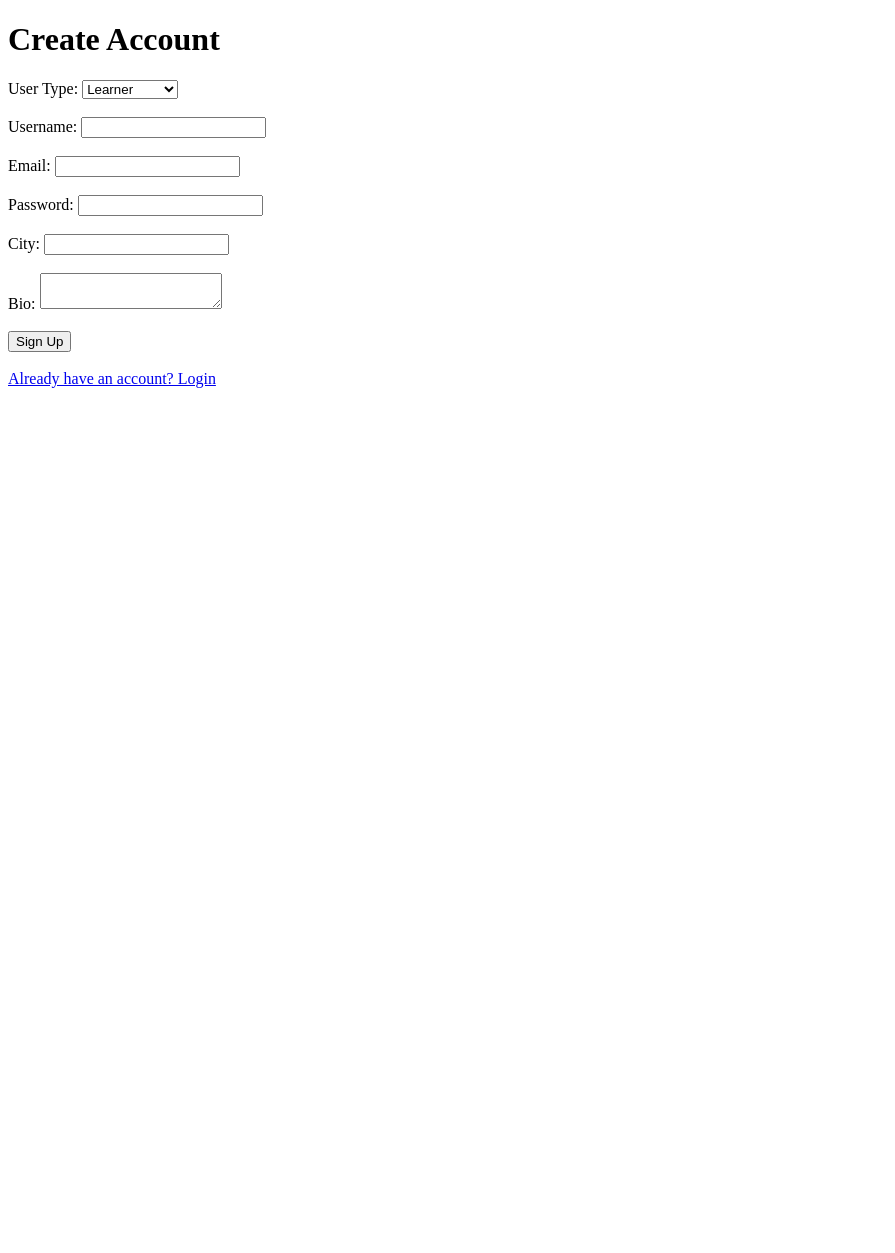
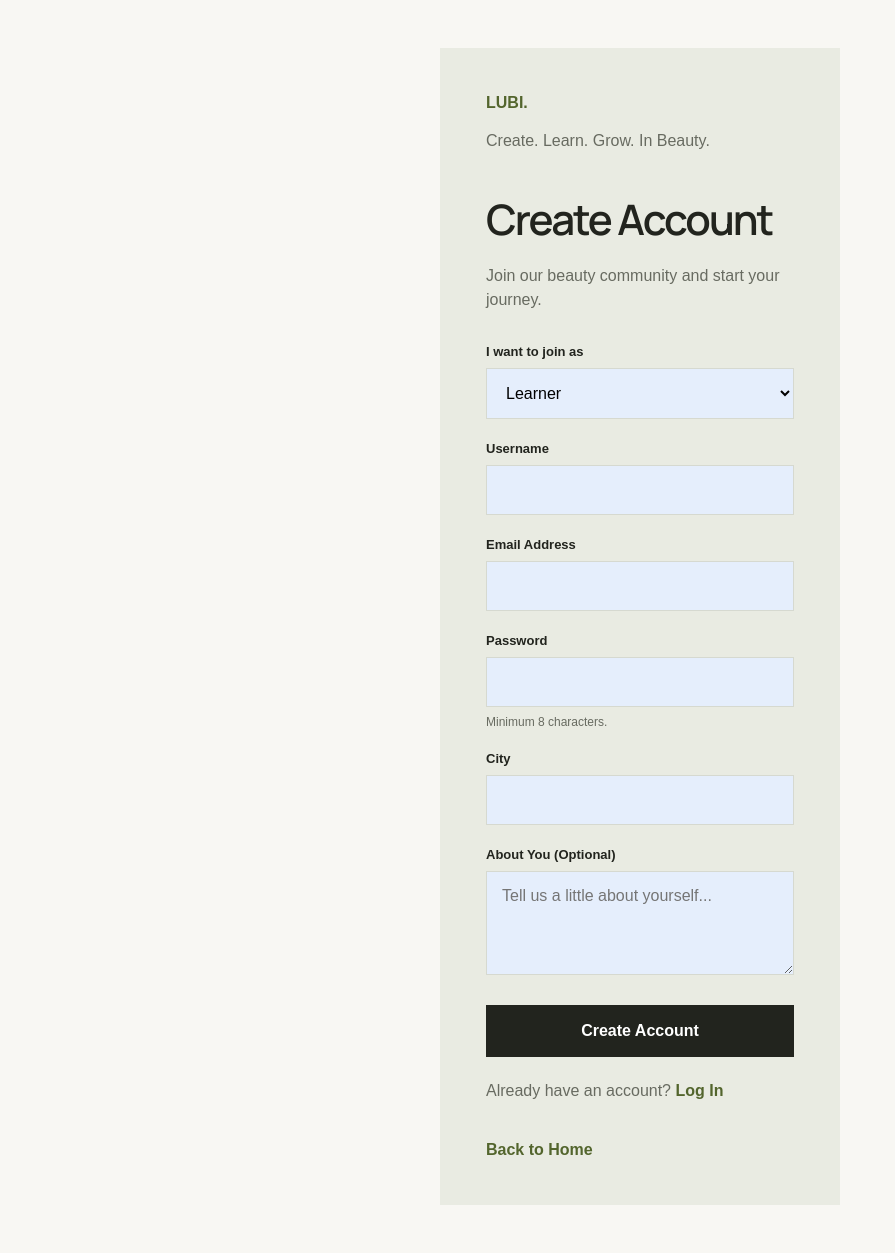
Before and after one commit to Polinab0/LUBI, a PHP site: page /register.php in a window 1280 px wide. Shown: the whole page, without its empty margins (0-895 px from the left). Before the commit the page ends 388 px from the top, so only its background shows below. Run offline with PHP 8.4, Linux system fonts and the light colour scheme; some web fonts are replaced.

Commit message:
Style LUBI registration page

```diff
--- a/css/style.css
+++ b/css/style.css
@@ -1041,3 +1041,135 @@ h3 {
     font-weight: 600;
     cursor: pointer;
 }
+
+/* LUBI Register Page */
+
+.register-page {
+    margin: 0;
+    min-height: 100vh;
+    background: #f8f7f3;
+    font-family: Arial, sans-serif;
+    color: #22241e;
+}
+
+.register-container {
+    display: flex;
+    justify-content: center;
+    padding: 48px 20px;
+}
+
+.register-card {
+    background: #e9ebe2;
+    width: 100%;
+    max-width: 400px;
+    padding: 46px;
+    box-sizing: border-box;
+}
+
+.register-logo {
+    color: #53652d;
+    font-weight: bold;
+    text-decoration: none;
+}
+
+.register-tagline {
+    color: #686b61;
+    margin-top: 20px;
+}
+
+.register-card h1 {
+    font-size: 42px;
+    letter-spacing: -2px;
+    margin: 40px 0 14px;
+}
+
+.register-subtitle {
+    color: #686b61;
+    line-height: 1.5;
+    margin-bottom: 32px;
+}
+
+.register-card form {
+    display: flex;
+    flex-direction: column;
+}
+
+.register-card label {
+    font-size: 13px;
+    font-weight: bold;
+    margin-bottom: 9px;
+}
+
+.register-card input:not([type="hidden"]),
+.register-card select,
+.register-card textarea {
+    width: 100%;
+    padding: 15px;
+    margin-bottom: 22px;
+    border: 1px solid #d6d9d0;
+    background: #e5eefc;
+    box-sizing: border-box;
+    font: inherit;
+    border-radius: 0;
+}
+
+.register-card textarea {
+    resize: vertical;
+}
+
+.register-hint {
+    font-size: 12px;
+    color: #686b61;
+    margin: -14px 0 22px;
+}
+
+.register-card button {
+    background: #22241e;
+    color: white;
+    border: none;
+    padding: 17px;
+    font-size: 16px;
+    font-weight: bold;
+    cursor: pointer;
+    margin-top: 8px;
+}
+
+.register-card button:hover {
+    background: #53652d;
+}
+
+.register-login {
+    color: #686b61;
+    margin-top: 25px;
+}
+
+.register-login a,
+.register-back {
+    color: #53652d;
+    font-weight: bold;
+    text-decoration: none;
+}
+
+.register-back {
+    display: inline-block;
+    margin-top: 25px;
+}
+
+.register-error {
+    color: #a12e2e;
+    margin-bottom: 20px;
+}
+
+@media (max-width: 480px) {
+    .register-container {
+        padding: 20px 12px;
+    }
+
+    .register-card {
+        padding: 30px 24px;
+    }
+
+    .register-card h1 {
+        font-size: 34px;
+    }
+}
--- a/register.php
+++ b/register.php
@@ -1,7 +1,9 @@
+
 <?php
 
 // Include the database connection
 require_once "dbcon.php";
+
 // Include the session functions
 require_once "includes/session.php";
 
@@ -17,59 +19,52 @@ $dbCon = $database->connect();
 // Create a User object
 $userObject = new User($dbCon);
 
+$message = "";
+
 // Check if the registration form was submitted
 if (isset($_POST['submit'])) {
+
     // Check the CSRF token
     if (
-    !isset($_POST['csrf_token'])
-    || !verify_csrf_token($_POST['csrf_token'])
+        !isset($_POST['csrf_token']) ||
+        !verify_csrf_token($_POST['csrf_token'])
     ) {
         die("Invalid CSRF token.");
     }
 
     // Get form values
-    $userType = $_POST['userType'];
+    $userType = $_POST['userType'] ?? '';
+    $username = trim($_POST['username'] ?? '');
+    $password = $_POST['password'] ?? '';
+    $email = trim($_POST['email'] ?? '');
+    $city = trim($_POST['city'] ?? '');
+    $bio = trim($_POST['bio'] ?? '');
+
     // Check if user type is valid
-    $allowedUserTypes = [
-        'learner',
-        'professional'
-    ];
+    $allowedUserTypes = ['learner', 'professional'];
 
-if (!in_array($userType, $allowedUserTypes)) {
-    die("Invalid user type.");
-}
-    $username = trim($_POST['username']);
-    $password = $_POST['password'];
-    $email = trim($_POST['email']);
-    $city = trim($_POST['city']);
-    $bio = trim($_POST['bio']);
+    if (!in_array($userType, $allowedUserTypes, true)) {
+        $message = "Invalid user type.";
 
-    // Check if username is empty
-if (empty($username)) {
-    die("Username is required.");
-}
+    } elseif (empty($username)) {
+        $message = "Username is required.";
 
-// Check if email is empty
-if (empty($email)) {
-    die("Email is required.");
-}
+    } elseif (empty($email)) {
+        $message = "Email is required.";
 
-// Check if email is valid
-if (!filter_var($email, FILTER_VALIDATE_EMAIL)) {
-    die("Email is not valid.");
-}
+    } elseif (!filter_var($email, FILTER_VALIDATE_EMAIL)) {
+        $message = "Email is not valid.";
 
-// Check password length
-if (strlen($password) < 8) {
-    die("Password must be at least 8 characters.");
-}
+    } elseif (strlen($password) < 8) {
+        $message = "Password must be at least 8 characters.";
 
-// Check bio length
-if (strlen($bio) > 500) {
-    die("Bio cannot be longer than 500 characters.");
-}
+    } elseif (strlen($bio) > 500) {
+        $message = "Bio cannot be longer than 500 characters.";
+
+    } else {
 
         // Register the new user
+        try {
             $userObject->register(
                 $userType,
                 $username,
@@ -79,10 +74,16 @@ $userObject->register(
                 $bio
             );
 
-    // Redirect to the login page after registration
+            // Redirect to login
             header("Location: login.php");
             exit();
+
+        } catch (PDOException $e) {
+            $message = "Could not create account. Please check your details or try another email.";
         }
+    }
+}
+
 ?>
 
 <!DOCTYPE html>
@@ -90,87 +91,131 @@ $userObject->register(
 
 <head>
     <meta charset="UTF-8">
-    <title>LUBI - Register</title>
+    <meta name="viewport" content="width=device-width, initial-scale=1.0">
+
+    <title>LUBI - Sign Up</title>
+
+    <link rel="stylesheet" href="css/style.css">
+
 </head>
 
-<body>
+<body class="register-page">
+
+    <main class="register-container">
+
+        <section class="register-card">
+
+            <a href="index.php" class="register-logo">LUBI.</a>
+
+            <p class="register-tagline">
+                Create. Learn. Grow. In Beauty.
+            </p>
 
             <h1>Create Account</h1>
+
+            <p class="register-subtitle">
+                Join our beauty community and start your journey.
+            </p>
+
+            <?php if (!empty($message)): ?>
+                <p class="register-error">
+                    <?php echo htmlspecialchars($message, ENT_QUOTES, 'UTF-8'); ?>
+                </p>
+            <?php endif; ?>
 
             <form action="register.php" method="post">
 
                 <input
                     type="hidden"
                     name="csrf_token"
-          value="<?php echo csrf_token(); ?>"
+                    value="<?php echo htmlspecialchars(csrf_token(), ENT_QUOTES, 'UTF-8'); ?>"
                 >
 
-        <label for="userType">User Type:</label>
+                <label for="userType">I want to join as</label>
+
                 <select name="userType" id="userType" required>
-            <option value="learner">Learner</option>
-            <option value="professional">Professional</option>
+                    <option value="learner" <?php echo (($userType ?? '') === 'learner') ? 'selected' : ''; ?>>
+                        Learner
+                    </option>
+
+                    <option value="professional" <?php echo (($userType ?? '') === 'professional') ? 'selected' : ''; ?>>
+                        Professional
+                    </option>
                 </select>
 
-        <br><br>
+                <label for="username">Username</label>
 
-        <label for="username">Username:</label>
                 <input
                     type="text"
                     name="username"
                     id="username"
+                    maxlength="100"
+                    value="<?php echo htmlspecialchars($username ?? '', ENT_QUOTES, 'UTF-8'); ?>"
                     required
                 >
 
-        <br><br>
+                <label for="email">Email Address</label>
 
-        <label for="email">Email:</label>
                 <input
                     type="email"
                     name="email"
                     id="email"
+                    value="<?php echo htmlspecialchars($email ?? '', ENT_QUOTES, 'UTF-8'); ?>"
                     required
                 >
 
-        <br><br>
+                <label for="password">Password</label>
 
-        <label for="password">Password:</label>
                 <input
                     type="password"
                     name="password"
                     id="password"
+                    minlength="8"
+                    autocomplete="new-password"
                     required
                 >
 
-        <br><br>
+                <p class="register-hint">
+                    Minimum 8 characters.
+                </p>
 
-        <label for="city">City:</label>
+                <label for="city">City</label>
+
                 <input
                     type="text"
                     name="city"
                     id="city"
+                    value="<?php echo htmlspecialchars($city ?? '', ENT_QUOTES, 'UTF-8'); ?>"
                 >
 
-        <br><br>
+                <label for="bio">About You (Optional)</label>
 
-        <label for="bio">Bio:</label>
                 <textarea
                     name="bio"
                     id="bio"
-        ></textarea>
+                    rows="4"
+                    maxlength="500"
+                    placeholder="Tell us a little about yourself..."
+                ><?php echo htmlspecialchars($bio ?? '', ENT_QUOTES, 'UTF-8'); ?></textarea>
 
-        <br><br>
-
-        <input
-            type="submit"
-            name="submit"
-            value="Sign Up"
-        >
+                <button type="submit" name="submit">
+                    Create Account
+                </button>
 
             </form>
 
-    <br>
+            <p class="register-login">
+                Already have an account?
+                <a href="login.php">Log In</a>
+            </p>
 
-    <a href="login.php">Already have an account? Login</a>
+            <a href="index.php" class="register-back">
+                Back to Home
+            </a>
+
+        </section>
+
+    </main>
 
 </body>
 
```
Lines whose indentation alone changed are shown as unchanged.
